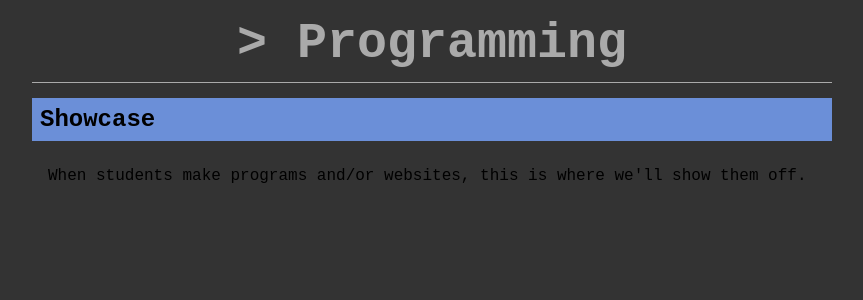
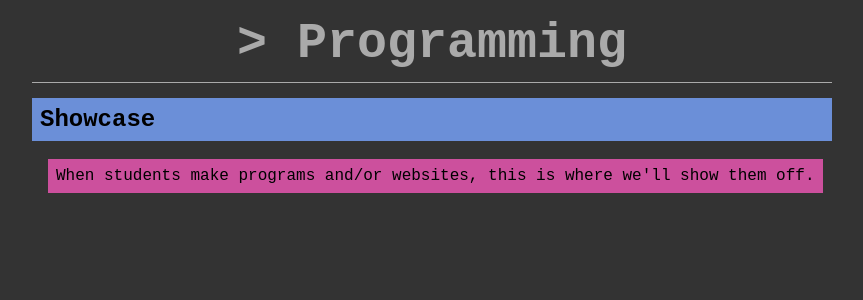
Before and after one commit to wcgs-programming/wcgs-programming.github.io, a Jekyll site: the page built from _posts/2014-09-13-showcase.md, in a window 1280 px wide. Shown: the top 300 px of the page, without its empty margins (208-1071 px from the left). Built offline with Jekyll 4.4.1, drawn with Linux system fonts in a browser that asks for light colours.

Commit message:
ok, so more styling was needed

```diff
--- a/css/style.css
+++ b/css/style.css
@@ -23,7 +23,8 @@ h1 {
 }
 
 div,
-h3 {
+h3,
+code {
     padding: 8px;
     margin-bottom: 10px;
     overflow: auto;
@@ -42,12 +43,14 @@ body > div > a > p,
 }
 
 div#showcase,
-h3:nth-child(2n) {
+h3:nth-child(2n),
+code:nth-child(2n) {
     background: #9fdb2d;
 }
 
 div#resources,
-h3:nth-child(2n+1) {
+h3:nth-child(2n+1),
+code:nth-child(2n+1) {
     background: #cc509d;
 }
 
```
